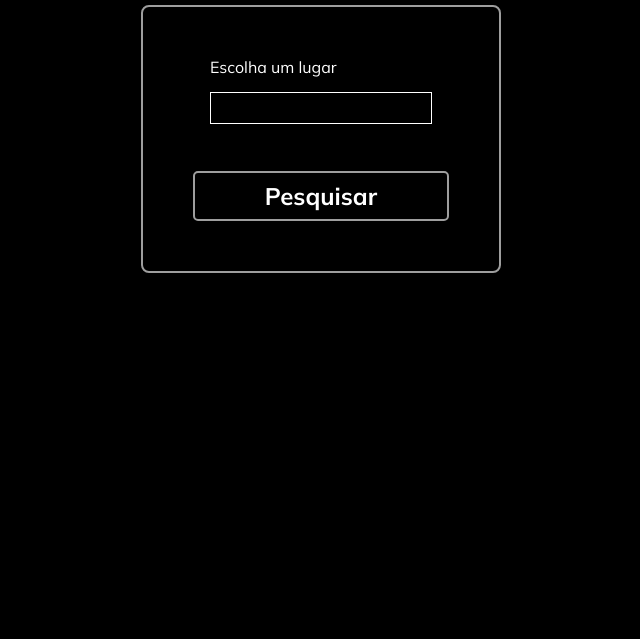
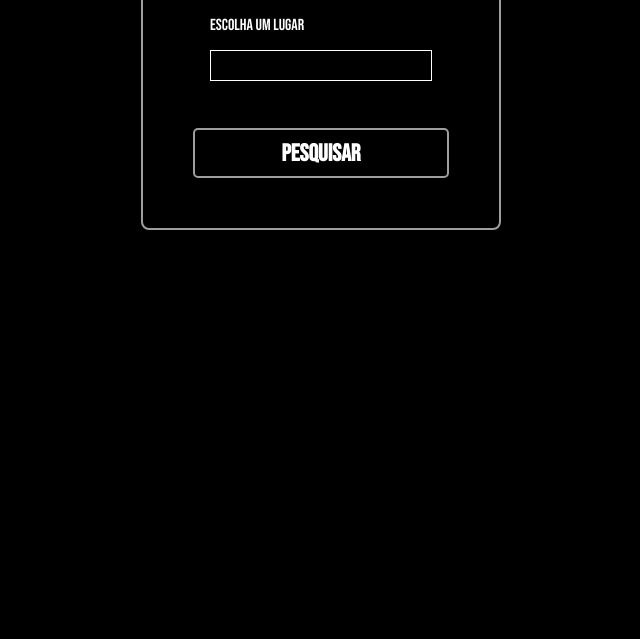
Before and after one commit to igor-teixeira-souza/API-Temperatura, a plain HTML site: page index.html in a window 1280 px wide. Shown: the part 161-800 px from the top of the page, without its empty margins (319-959 px from the left). Drawn offline with nearby package versions, Linux system fonts and the light colour scheme.

Commit message:
Update style.css

```diff
--- a/style.css
+++ b/style.css
@@ -1,8 +1,8 @@
-@import url('https://fonts.googleapis.com/css2?family=Mulish:ital,wght@0,200..1000;1,200..1000&display=swap');
+@import url('https://fonts.googleapis.com/css2?family=Bebas+Neue&display=swap');
 
 * {
     box-sizing: border-box;
-    font-family: "Mulish", sans-serif;
+    font-family: "Bebas Neue", sans-serif;
     transition: all .3s ease;
     padding: 0;
     margin: 0;
```
